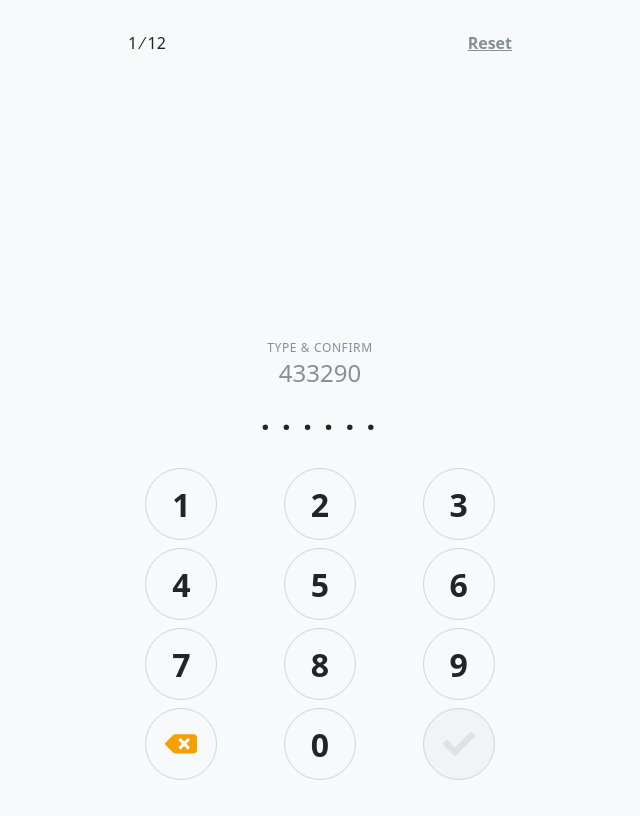
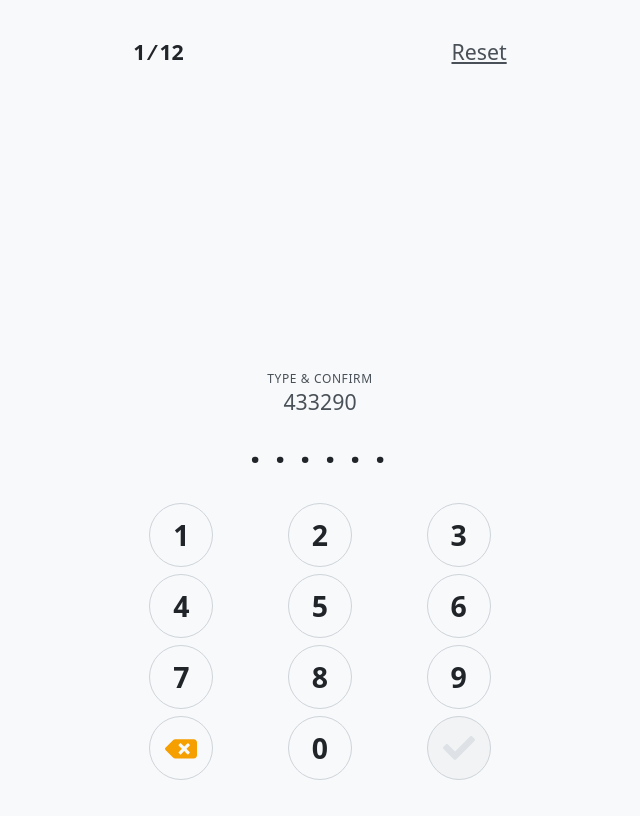
Before and after one commit to saneef/numeric-keypads, a Svelte app: page / in a window 1280 px wide. Shown: the whole page, without its empty margins (320-960 px from the left). Built offline with nearby package versions, Linux system fonts and the light colour scheme.

Commit message:
fix: standardize font sizes
Also, increases contrast of light text colors.

```diff
--- a/src/App.svelte
+++ b/src/App.svelte
@@ -17,7 +17,7 @@
 		--color-warning: #f59f00;
 		--color-danger: #f03e3e;
 		--color-text: var(--color-gray-9);
-		--color-text-light: var(--color-gray-6);
+		--color-text-light: var(--color-gray-7);
 
 		--border-width: 1px;
 
@@ -52,7 +52,6 @@
 
 	.link {
 		margin-top: 0;
-		font-weight: bold;
 		color: var(--color-text-light);
 	}
 
@@ -60,6 +59,11 @@
 		display: flex;
 		justify-content: space-between;
 		padding: 1em;
+		font-size: 1.333em;
+	}
+
+	.stages {
+		font-weight: bold;
 	}
 </style>
 
@@ -104,7 +108,11 @@
 <div class="bounds">
 	<div class="grid">
 		<div class="header">
-			<div>{Math.min(currentIndex + 1, totalTrials)} ⁄ {totalTrials}</div>
+			<div class="stages">
+				<span class="stage">{Math.min(currentIndex + 1, totalTrials)}</span>
+				⁄
+				<span class="stage">{totalTrials}</span>
+			</div>
 			<a class="link" href="#reset" on:click="{onReset}">Reset</a>
 		</div>
 		<div class="main">
--- a/src/KeypadTester.svelte
+++ b/src/KeypadTester.svelte
@@ -43,11 +43,13 @@
 		margin-top: 0;
 		color: var(--color-text-light);
 		font-weight: normal;
+		font-size: 1.333em;
 	}
 
 	.answer {
 		letter-spacing: 0.125em;
 		margin-top: 1rem;
+		font-size: 2.369em;
 	}
 
 	.empty-char {
--- a/src/NumericKeypad.svelte
+++ b/src/NumericKeypad.svelte
@@ -18,7 +18,7 @@
 		appearance: button; /* for input */
 		user-select: none;
 
-		font-size: 2em;
+		font-size: 1.777em;
 		font-weight: bold;
 		margin-top: 0;
 	}
```
